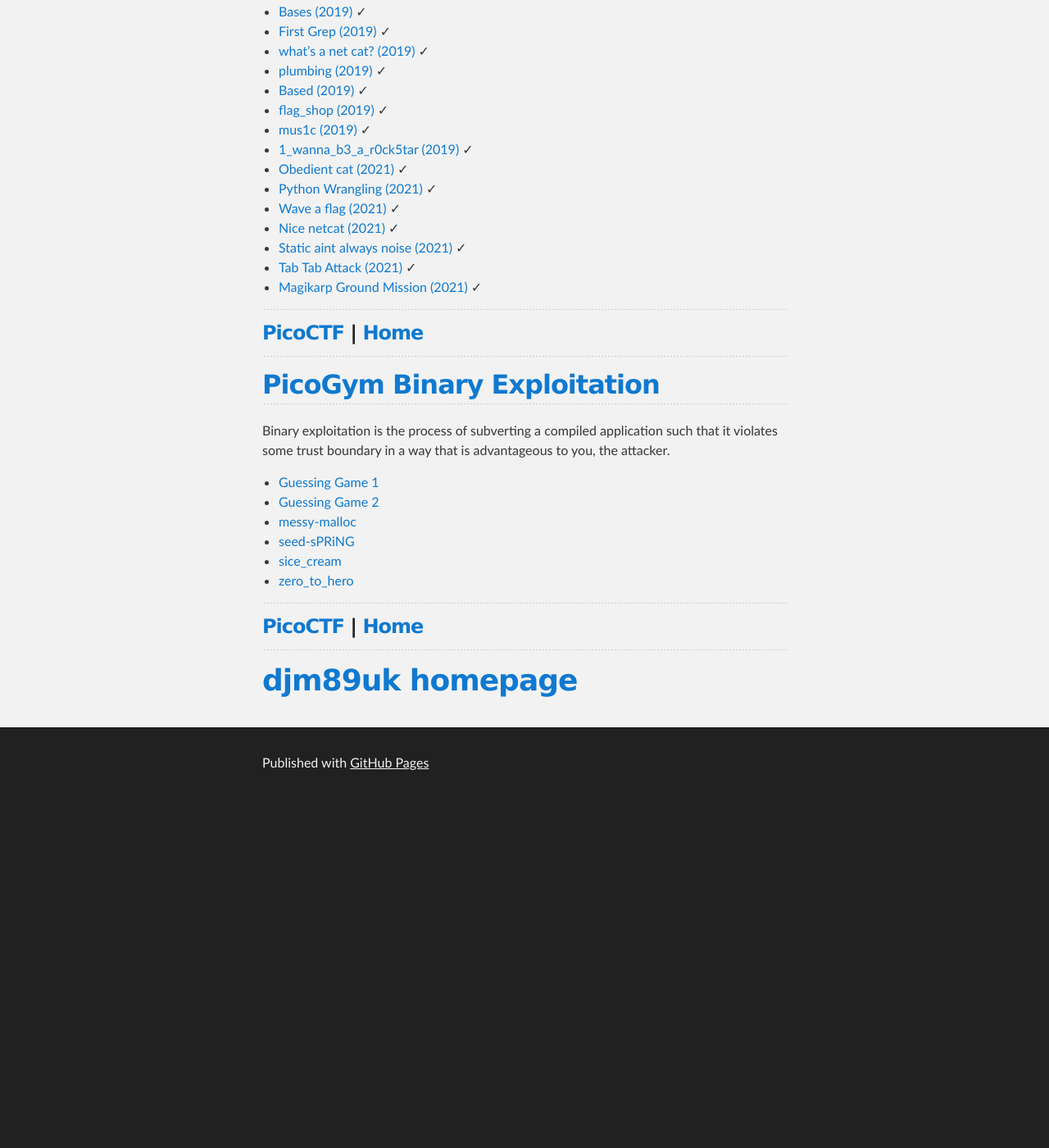
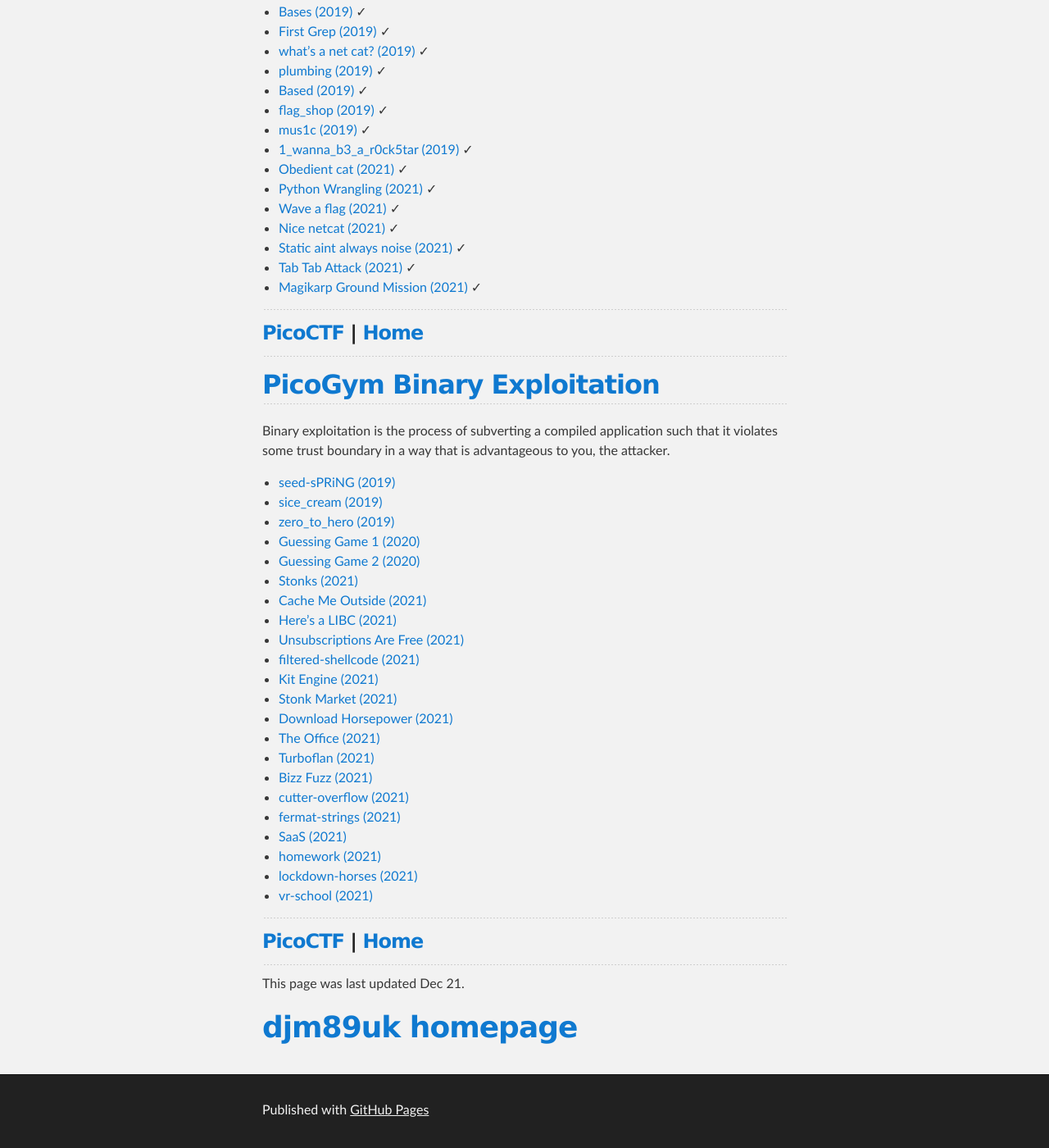
Before and after one commit to djm89uk/djm89uk.github.io, a Jekyll site: the page built from picoctf.md, in a window 1280 px wide and 1400 px high, scrolled down 5324 px. Shown: the whole window at 82% size. Built offline with Jekyll 4.4.1, drawn with Linux system fonts in a browser that asks for light colours; our own code applies the rules of GitHub Pages for plain Markdown files; before the commit the page ends 6301 px from its top, so only the background shows below that.

Commit message:
Update picoctf.md

```diff
--- a/picoctf.md
+++ b/picoctf.md
@@ -240,12 +240,28 @@ Reverse engineering entails taking a software system and analyzing it to trace i
 
 Binary exploitation is the process of subverting a compiled application such that it violates some trust boundary in a way that is advantageous to you, the attacker.
 
-- [Guessing Game 1](./picogym_be.md#guessing-game-1)
-- [Guessing Game 2](./picogym_be.md#guessing-game-2)
-- [messy-malloc](./picogym_be.md#messy-malloc)
-- [seed-sPRiNG](./picogym_be.md#seed-spring)
-- [sice_cream](./picogym_be.md#sice-cream)
-- [zero_to_hero](./picogym_be.md#zero-to-hero)
+- [seed-sPRiNG (2019)](./picogym_be.md#seed-spring)
+- [sice_cream (2019)](./picogym_be.md#sice-cream)
+- [zero_to_hero (2019)](./picogym_be.md#zero-to-hero)
+- [Guessing Game 1 (2020)](./picogym_be.md#guessing-game-1)
+- [Guessing Game 2 (2020)](./picogym_be.md#guessing-game-2)
+- [Stonks (2021)](./picogym_be.md#stonks)
+- [Cache Me Outside (2021)](./picogym_be.md#cache-me-outside)
+- [Here's a LIBC (2021)](./picogym_be.md#heres-a-libc)
+- [Unsubscriptions Are Free (2021)](./picogym_be.md#unsubscriptions-are-free)
+- [filtered-shellcode (2021)](./picogym_be.md#filtered-shellcode)
+- [Kit Engine (2021)](./picogym_be.md#kit-engine)
+- [Stonk Market (2021)](./picogym_be.md#stonk-market)
+- [Download Horsepower (2021)](./picogym_be.md#download-horsepower)
+- [The Office (2021)](./picogym_be.md#the-office)
+- [Turboflan (2021)](./picogym_be.md#turboflan)
+- [Bizz Fuzz (2021)](./picogym_be.md#bizz-fuzz)
+- [cutter-overflow (2021)](./picogym_be.md#cutter-overflow)
+- [fermat-strings (2021)](./picogym_be.md#fermat-strings)
+- [SaaS (2021)](./picogym_be.md#saas)
+- [homework (2021)](./picogym_be.md#homework)
+- [lockdown-horses (2021)](./picogym_be.md#lockdown-horses)
+- [vr-school (2021)](./picogym_be.md#vr-school)
 
 ---
 
@@ -253,4 +269,6 @@ Binary exploitation is the process of subverting a compiled application such tha
 
 ---
 
+This page was last updated Dec 21.
+
 # [djm89uk homepage](./index.md)
```
